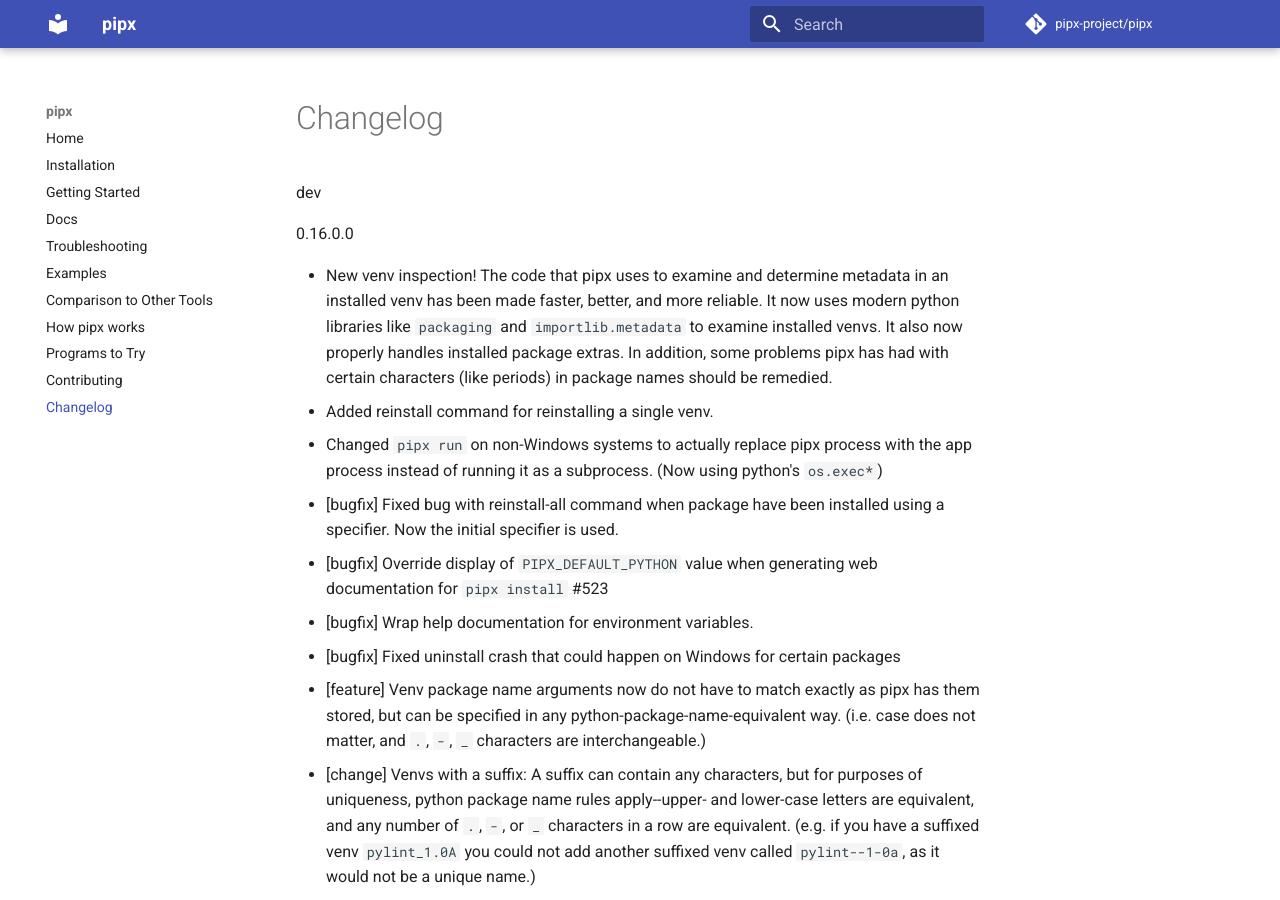
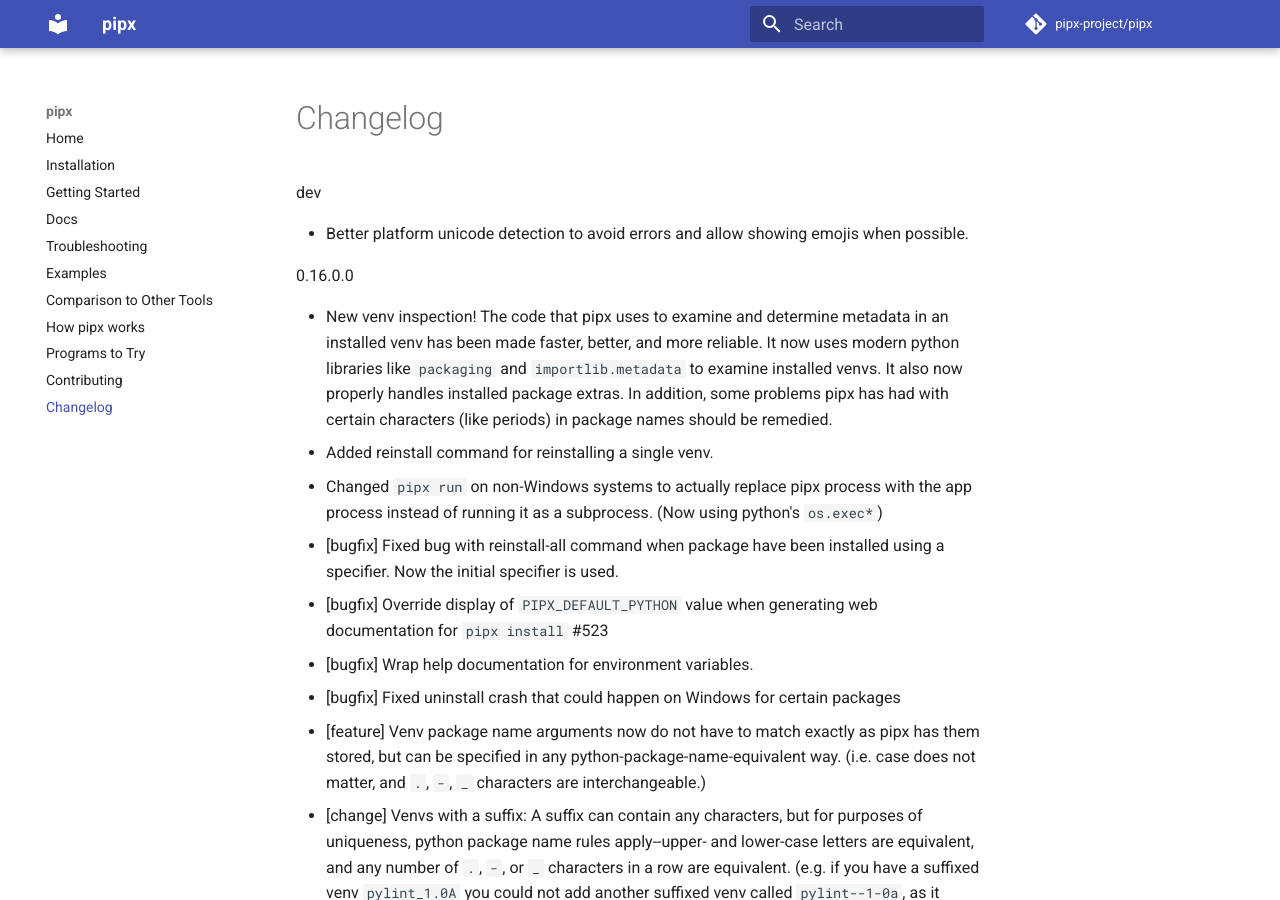
Before and after one commit to pypa/pipx, an MkDocs documentation site: the page built from docs/changelog.md, in a window 1280 px wide and 900 px high. Built offline with MkDocs 1.6.1 and Material for MkDocs 9.7.7, drawn with Linux system fonts in a browser that asks for light colours; comment, search, counter and statistics services are not loaded.

Commit message:
Add changelog.

```diff
--- a/docs/changelog.md
+++ b/docs/changelog.md
@@ -1,5 +1,6 @@
 dev
 
+- Better platform unicode detection to avoid errors and allow showing emojis when possible.
 
 0.16.0.0
 
```
